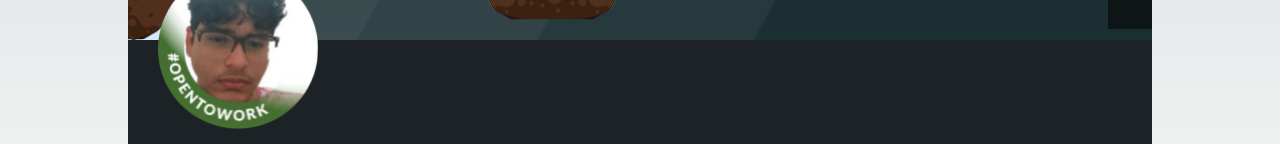
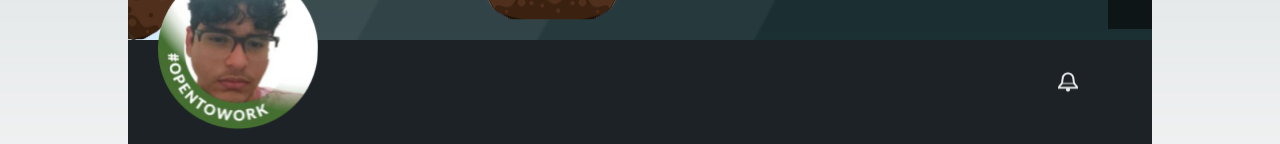
Before and after one commit to telnesito/portfolio, a Next.js app: page / in a window 1280 px wide. Shown: the part 281-425 px from the top of the page. Built offline with nearby package versions, Linux system fonts and the light colour scheme.

Commit message:
icon-noti

```diff
--- a/src/app/components/Profile.jsx
+++ b/src/app/components/Profile.jsx
@@ -1,5 +1,5 @@
 import React from 'react'
-import { Box, Typography } from '@mui/material'
+import { Box, Typography, IconButton } from '@mui/material'
 import Image from 'next/image'
 import styles from './profile.module.css'
 import Game from './Game'
@@ -16,6 +16,8 @@ const Profile = () => (
 
     <Box width={'100%'} height={'233px'}  >
       <Image className={styles.avatar} width={160} height={172} alt='Foto de perfil de Carlos Ternera' src={'/images/avatar.png'} />
+
+      <Image className={styles.noti} width={24} height={24} alt='Foto de perfil de Carlos Ternera' src={'/images/noti.png'} />
 
       <Box mt={'100px'} ml={'30px'} display={'flex'} flexDirection={'column'} gap={'8px'}>
         <Box display={'flex'} justifyContent={'space-between'} width={'95%'}>
--- a/src/app/components/profile.module.css
+++ b/src/app/components/profile.module.css
@@ -3,3 +3,9 @@
   top: 250px;
   margin-left: 30px;
 }
+
+.noti {
+  position: absolute;
+  right: 200px;
+  margin-top: 30px;
+}
```
Also changed, not shown: public/images/noti.png (added).
